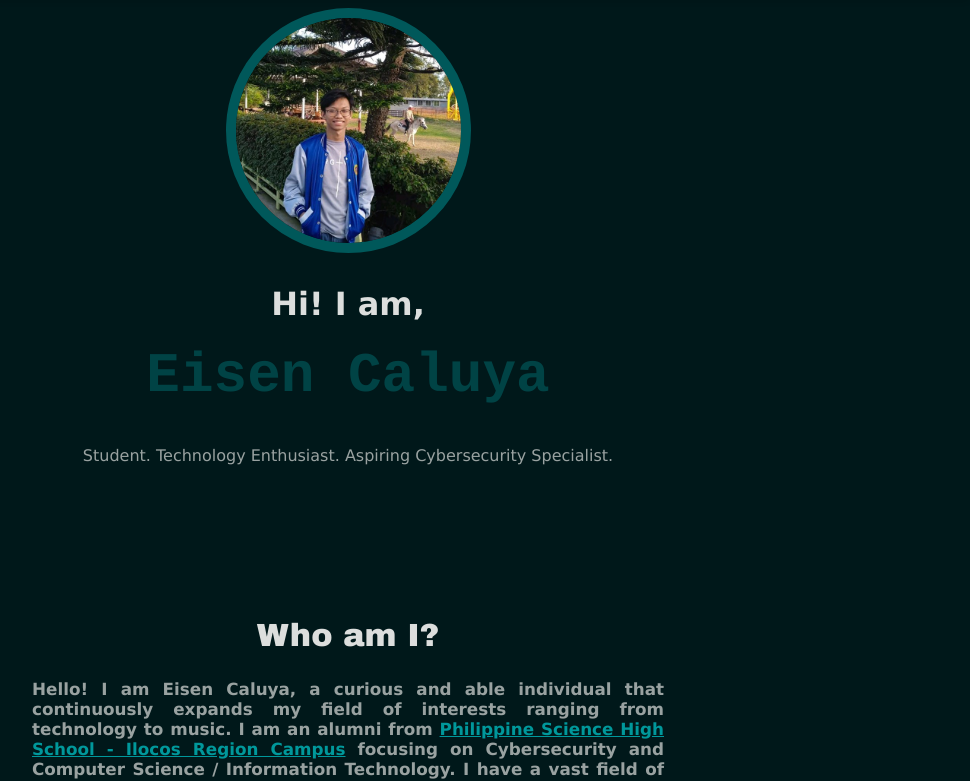
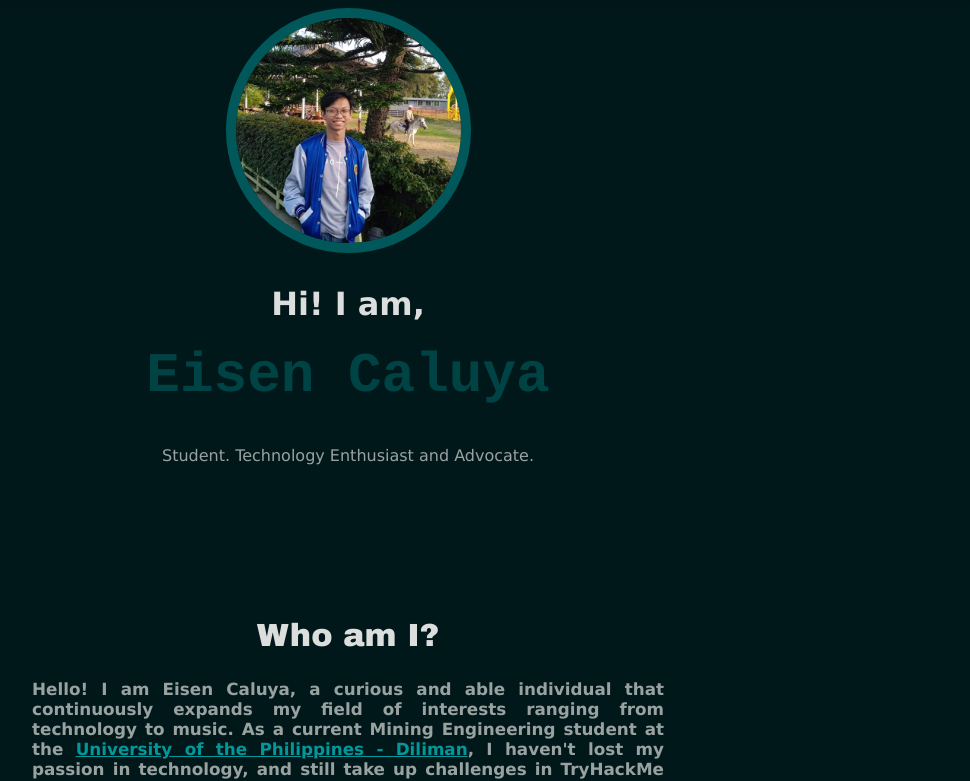
Before and after one commit to eisencaluya/eisencaluya.github.io, a plain HTML site: page index.html in a window 1280 px wide. Shown: the part 131-912 px from the top of the page, without its empty margins (292-1262 px from the left). Drawn offline with Linux system fonts and the light colour scheme.

Commit message:
Update index.html
updated personal info and other career details

```diff
--- a/index.html
+++ b/index.html
@@ -22,11 +22,12 @@
       <center><h1>Hi! I am,</h1></center>
       <center><div><span>Eisen Caluya</span></div></center>
 
-      <center><h4>Student. Technology Enthusiast. Aspiring Cybersecurity Specialist.</h4></center>
+      <center><h4>Student. Technology Enthusiast and Advocate.</h4></center>
 
       <center><h2>Who am I?</h2></center>
       <center><h3 align="justify">Hello! I am Eisen Caluya, a curious and able individual that continuously expands my field of interests ranging from technology to music.
-         I am an alumni from <a class="link" href="https://irc.pshs.edu.ph/">Philippine Science High School - Ilocos Region Campus</a> focusing on Cybersecurity and Computer Science / Information Technology.
+	 As a current Mining Engineering student at the <a class="link" href="https://upd.edu.ph/">University of the Philippines - Diliman</a>, I haven't lost my passion in technology, and still take up challenges in TryHackMe and small web development projects.
+         I am an also alumni from <a class="link" href="https://irc.pshs.edu.ph/">Philippine Science High School - Ilocos Region Campus</a>, and focused on Cybersecurity and Computer Science / Information Technology.
          I have a vast field of expertise, but I am currently working towards improving my knowledge and skills in cybersecurity.
          I believe that a secure and interconnected world should be of importance to everyone, especially that technology is quickly improving, as well as the data stored in systems and the processes within.
       </h3></center>
@@ -47,7 +48,6 @@
          > Facilitator and Creatives, <a class="link" href="https://www.facebook.com/LikasPSHS">Likas Intercampus</a>, 2022 - creates posters for stream episodes and uploads; serves as a shoutcaster for LIkas Intercampus Valorant Tournaments <br><br>
          > Assistant Programs Committee Head, <a class="link" href="https://www.facebook.com/wanderers.phil">Wanderers PH</a>, 2021 - 2022 - facilitates and co-reviews submissions for future events; co-develops events with the Programs Committee of the organization <br><br>
          > Instrumentalist/Singer/Multimedia, <a class="link" href="https://www.facebook.com/Jgl.WMC">Jesus the Giver of Life Church</a>, Grade 4-Current - serves as an instrumentalist and singer for the Church Worship Team; assists in teaching instruments to aspiring Worship Team members; assists in managing multimedia operations and sound engineering <br><br>
-         > Founder / CEO, <a class="link" href="">INSERT ORG NAME</a>, Pending - a youth-led organization focusing on cybersecurity <br><br>
       </h3>>
          </center>
 
@@ -57,7 +57,7 @@
          <a onclick="location.href='https://www.linkedin.com/in/eisen-jeremy-caluya-690030230/'" id="icons" class="fa-brands fa-linkedin"></a>
       </div></center>
 
-      <center><h4><i id="trademark" class="fa-solid fa-copyright"></i> Eisen Caluya 2023</h4></center>
+      <center><h4><i id="trademark" class="fa-solid fa-copyright"></i> Eisen Caluya 2024</h4></center>
 
 	</body>
 </html>
```
